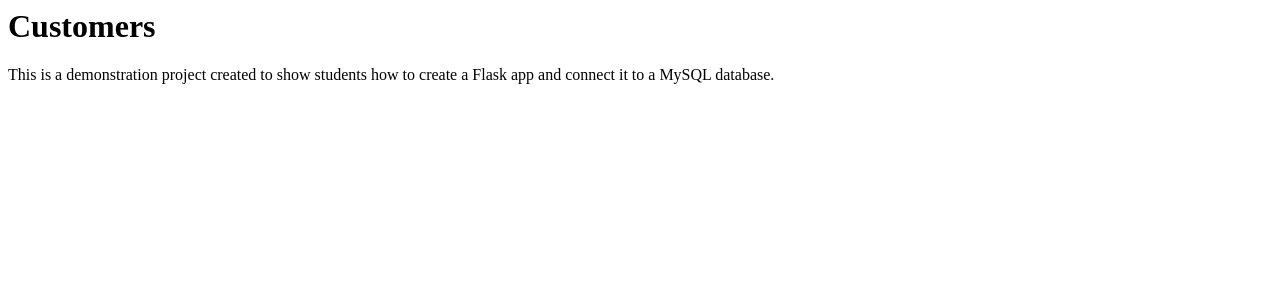
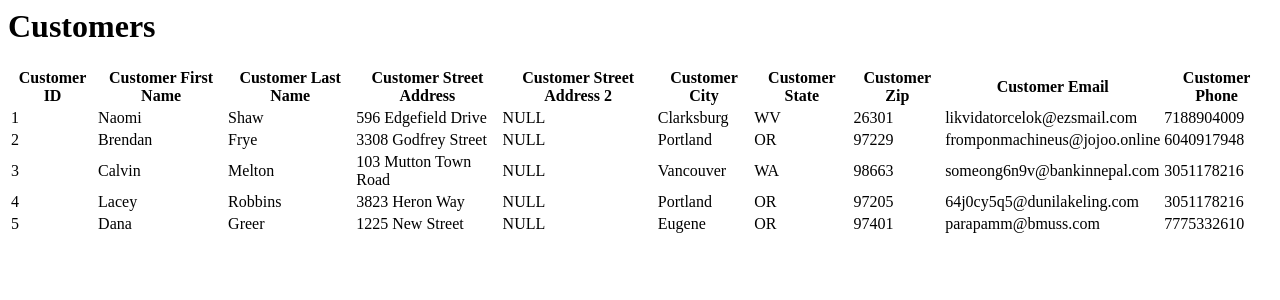
Before and after one commit to jscervantes/cs340-Portfolio-Project, a Flask app: page /customers in a window 1280 px wide. Shown: the top 300 px of the page. Run offline with Flask 3, Linux system fonts and the light colour scheme; some libraries are stand-ins or nearby versions.

Commit message:
Add dummy data to customers.j2

```diff
--- a/templates/customers.j2
+++ b/templates/customers.j2
@@ -4,6 +4,79 @@
 </head>
 <body>
     <h1>Customers</h1>
-    <p>This is a demonstration project created to show students how to create a Flask app and connect it to a MySQL database.</p>
+    <table>
+    <tr>
+        <th>Customer ID</th>
+        <th>Customer First Name</th>
+        <th>Customer Last Name</th>
+        <th>Customer Street Address</th>
+        <th>Customer Street Address 2</th>
+        <th>Customer City</th>
+        <th>Customer State</th>
+        <th>Customer Zip</th>
+        <th>Customer Email</th>
+        <th>Customer Phone</th>
+    </tr>
+    <tr>
+        <td>1</td>
+        <td>Naomi</td>
+        <td>Shaw</td>
+        <td>596 Edgefield Drive</td>
+        <td>NULL</td>
+        <td>Clarksburg</td>
+        <td>WV</td>
+        <td>26301</td>
+        <td>likvidatorcelok@ezsmail.com</td>
+        <td>7188904009</td>
+    </tr>
+    <tr>
+        <td>2</td>
+        <td>Brendan</td>
+        <td>Frye</td>
+        <td>3308 Godfrey Street</td>
+        <td>NULL</td>
+        <td>Portland</td>
+        <td>OR</td>
+        <td>97229</td>
+        <td>fromponmachineus@jojoo.online</td>
+        <td>6040917948</td>
+    </tr>
+    <tr>
+        <td>3</td>
+        <td>Calvin</td>
+        <td>Melton</td>
+        <td>103 Mutton Town Road</td>
+        <td>NULL</td>
+        <td>Vancouver</td>
+        <td>WA</td>
+        <td>98663</td>
+        <td>someong6n9v@bankinnepal.com</td>
+        <td>3051178216</td>
+    </tr>
+    <tr>
+        <td>4</td>
+        <td>Lacey</td>
+        <td>Robbins</td>
+        <td>3823 Heron Way</td>
+        <td>NULL</td>
+        <td>Portland</td>
+        <td>OR</td>
+        <td>97205</td>
+        <td>64j0cy5q5@dunilakeling.com</td>
+        <td>3051178216</td>
+    </tr>
+    <tr>
+        <td>5</td>
+        <td>Dana</td>
+        <td>Greer</td>
+        <td>1225 New Street</td>
+        <td>NULL</td>
+        <td>Eugene</td>
+        <td>OR</td>
+        <td>97401</td>
+        <td>parapamm@bmuss.com</td>
+        <td>7775332610</td>
+    </tr>
+    </table>
 </body>
 </html>
```
Also changed, not shown: 1 other file.
